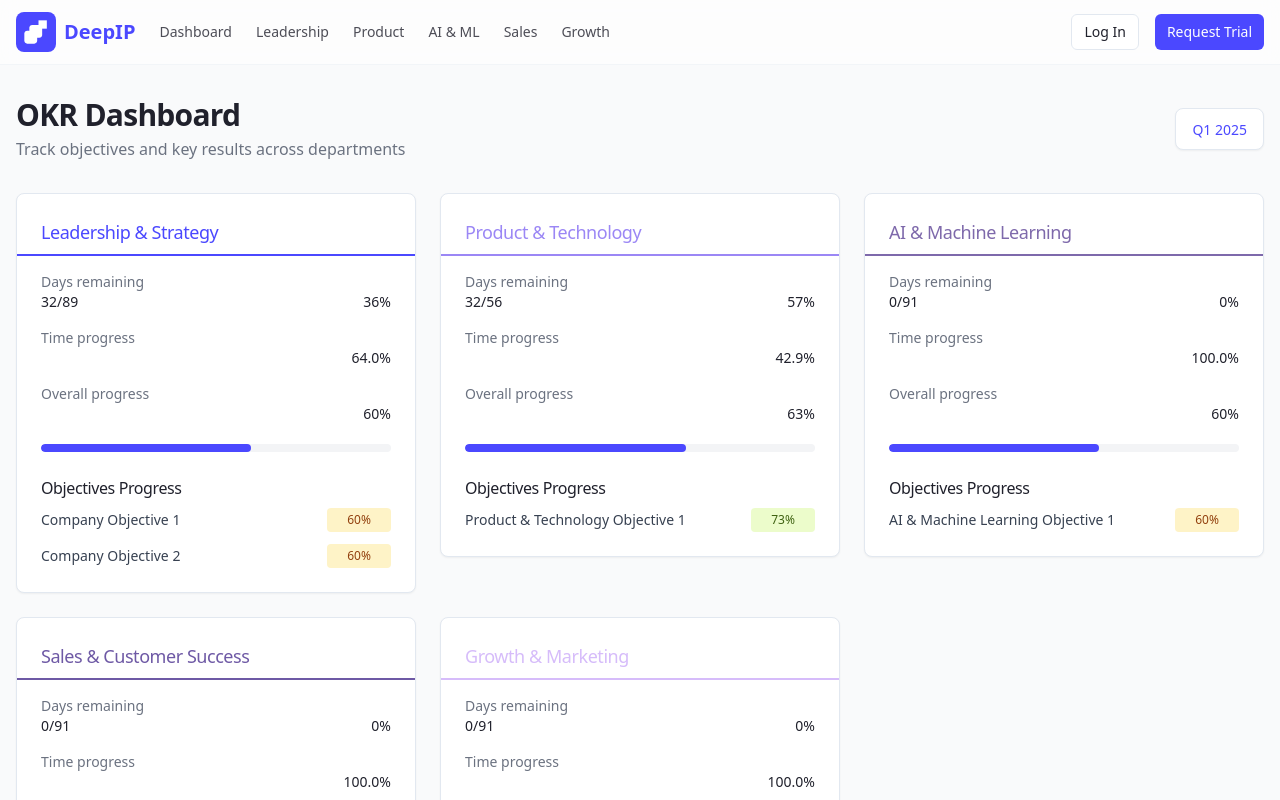
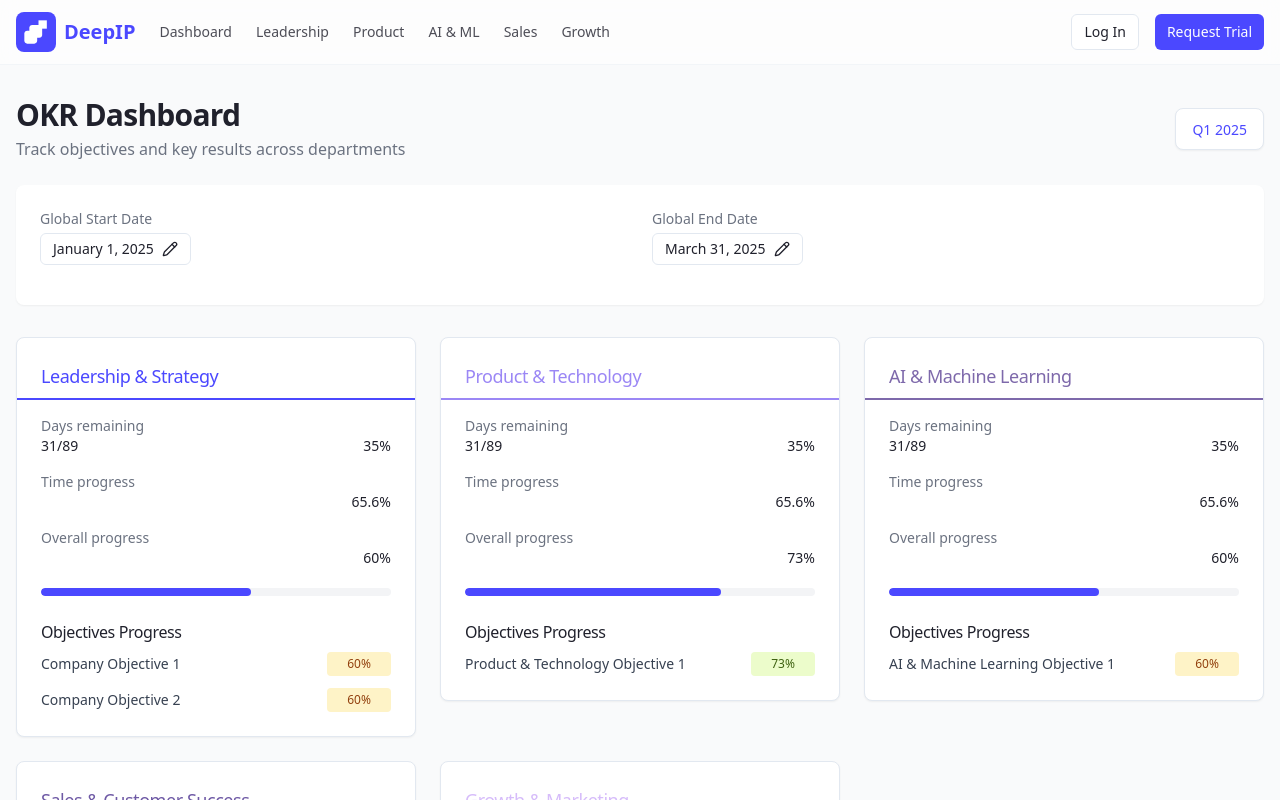
Before and after one commit to Pluurp/deepip-okr-flux, a React (Vite) app: page / in a window 1280 px wide. Shown: the top 800 px of the page. Built offline with nearby package versions, Linux system fonts and the light colour scheme.

Commit message:
Implement dynamic OKR updates
- Implemented automatic date updates and progress calculation.
- Restricted date modifications to the dashboard.
- Added numerical and yes/no metric options.

```diff
--- a/src/context/OKRContext.tsx
+++ b/src/context/OKRContext.tsx
@@ -2,7 +2,7 @@
 import React, { createContext, useContext, useState, useEffect, ReactNode } from 'react';
 import { Objective, DepartmentId } from '@/types';
 import { getObjectivesByDepartment, departmentStats as initialDepartmentStats } from '@/data/okrData';
-import { calculateObjectiveProgress, calculateTimeProgress, calculateDaysRemaining } from '@/utils/okrUtils';
+import { calculateObjectiveProgress, calculateTimeProgress, calculateDaysRemaining, calculateTotalDays } from '@/utils/okrUtils';
 
 type OKRContextType = {
   objectives: Record<DepartmentId, Objective[]>;
@@ -10,6 +10,10 @@ type OKRContextType = {
   updateObjectives: (departmentId: DepartmentId, updatedObjectives: Objective[]) => void;
   getObjectivesForDepartment: (departmentId: DepartmentId) => Objective[];
   recalculateDepartmentStats: (departmentId: DepartmentId) => void;
+  globalStartDate: string;
+  globalEndDate: string;
+  updateGlobalDates: (startDate: string, endDate: string) => void;
+  refreshStats: () => void;
 };
 
 const OKRContext = createContext<OKRContextType | undefined>(undefined);
@@ -25,6 +29,27 @@ export const OKRProvider = ({ children }: { children: ReactNode }) => {
   });
 
   const [departmentStats, setDepartmentStats] = useState(initialDepartmentStats);
+
+  // Set up global dates (for all departments)
+  const [globalStartDate, setGlobalStartDate] = useState<string>(() => {
+    // Default to current date if no objectives exist
+    const allObjectives = Object.values(objectives).flat();
+    return allObjectives.length > 0
+      ? allObjectives[0].startDate
+      : new Date().toISOString();
+  });
+
+  const [globalEndDate, setGlobalEndDate] = useState<string>(() => {
+    // Default to 3 months from now if no objectives exist
+    const allObjectives = Object.values(objectives).flat();
+    if (allObjectives.length > 0) {
+      return allObjectives[0].endDate;
+    } else {
+      const endDate = new Date();
+      endDate.setMonth(endDate.getMonth() + 3);
+      return endDate.toISOString();
+    }
+  });
 
   // Load from localStorage on mount
   useEffect(() => {
@@ -45,6 +70,16 @@ export const OKRProvider = ({ children }: { children: ReactNode }) => {
         console.error('Failed to parse saved department stats', e);
       }
     }
+
+    const savedGlobalStartDate = localStorage.getItem('okr_global_start_date');
+    if (savedGlobalStartDate) {
+      setGlobalStartDate(savedGlobalStartDate);
+    }
+
+    const savedGlobalEndDate = localStorage.getItem('okr_global_end_date');
+    if (savedGlobalEndDate) {
+      setGlobalEndDate(savedGlobalEndDate);
+    }
   }, []);
 
   // Save to localStorage whenever objectives change
@@ -56,6 +91,26 @@ export const OKRProvider = ({ children }: { children: ReactNode }) => {
   useEffect(() => {
     localStorage.setItem('okr_department_stats', JSON.stringify(departmentStats));
   }, [departmentStats]);
+
+  // Save global dates to localStorage
+  useEffect(() => {
+    localStorage.setItem('okr_global_start_date', globalStartDate);
+    localStorage.setItem('okr_global_end_date', globalEndDate);
+  }, [globalStartDate, globalEndDate]);
+
+  // Automatically refresh stats once per day
+  useEffect(() => {
+    // Recalculate all department stats on initial load
+    const departmentIds: DepartmentId[] = ['leadership', 'product', 'ai', 'sales', 'growth'];
+    departmentIds.forEach(id => recalculateDepartmentStats(id));
+
+    // Set up daily refresh
+    const refreshInterval = setInterval(() => {
+      refreshStats();
+    }, 1000 * 60 * 60 * 24); // Once every 24 hours
+
+    return () => clearInterval(refreshInterval);
+  }, []);
 
   const updateObjectives = (departmentId: DepartmentId, updatedObjectives: Objective[]) => {
     setObjectives(prev => ({
@@ -71,6 +126,33 @@ export const OKRProvider = ({ children }: { children: ReactNode }) => {
     return objectives[departmentId] || [];
   };
 
+  const updateGlobalDates = (startDate: string, endDate: string) => {
+    setGlobalStartDate(startDate);
+    setGlobalEndDate(endDate);
+
+    // Update all objectives with new dates
+    const updatedObjectives: Record<DepartmentId, Objective[]> = {};
+
+    Object.entries(objectives).forEach(([deptId, deptObjectives]) => {
+      const departmentId = deptId as DepartmentId;
+      updatedObjectives[departmentId] = deptObjectives.map(obj => ({
+        ...obj,
+        startDate,
+        endDate
+      }));
+    });
+
+    setObjectives(updatedObjectives);
+
+    // Recalculate stats for all departments
+    refreshStats();
+  };
+
+  const refreshStats = () => {
+    const departmentIds: DepartmentId[] = ['leadership', 'product', 'ai', 'sales', 'growth'];
+    departmentIds.forEach(id => recalculateDepartmentStats(id));
+  };
+
   const recalculateDepartmentStats = (departmentId: DepartmentId) => {
     const departmentObjectives = objectives[departmentId] || [];
 
@@ -82,10 +164,9 @@ export const OKRProvider = ({ children }: { children: ReactNode }) => {
       departmentObjectives.reduce((sum, obj) => sum + obj.progress, 0) / departmentObjectives.length
     );
 
-    // Get dates from the first objective (or use defaults)
-    const firstObjective = departmentObjectives[0];
-    const startDate = firstObjective?.startDate || new Date().toISOString();
-    const endDate = firstObjective?.endDate || new Date().toISOString();
+    // Use the global dates for all time-based calculations
+    const startDate = globalStartDate;
+    const endDate = globalEndDate;
 
     // Calculate time progress
     const timeProgress = calculateTimeProgress(startDate, endDate);
@@ -93,10 +174,8 @@ export const OKRProvider = ({ children }: { children: ReactNode }) => {
     // Calculate days remaining
     const daysRemaining = calculateDaysRemaining(endDate);
 
-    // Calculate total days (approximate)
-    const start = new Date(startDate);
-    const end = new Date(endDate);
-    const totalDays = Math.round((end.getTime() - start.getTime()) / (1000 * 60 * 60 * 24));
+    // Calculate total days
+    const totalDays = calculateTotalDays(startDate, endDate);
 
     setDepartmentStats(prev => ({
       ...prev,
@@ -116,7 +195,11 @@ export const OKRProvider = ({ children }: { children: ReactNode }) => {
         departmentStats,
         updateObjectives,
         getObjectivesForDepartment,
-        recalculateDepartmentStats
+        recalculateDepartmentStats,
+        globalStartDate,
+        globalEndDate,
+        updateGlobalDates,
+        refreshStats
       }}
     >
       {children}
--- a/src/pages/Department.tsx
+++ b/src/pages/Department.tsx
@@ -23,7 +23,9 @@ const Department = () => {
   const {
     getObjectivesForDepartment,
     updateObjectives,
-    departmentStats
+    departmentStats,
+    globalStartDate,
+    globalEndDate
   } = useOKR();
 
   const [objectives, setObjectives] = useState<Objective[]>([]);
@@ -69,7 +71,13 @@ const Department = () => {
     const departmentUser = users.find(user => user.departmentId === id as DepartmentId);
     const defaultOwnerId = departmentUser ? departmentUser.id : users[0].id;
 
+    // Create new objective with global dates
     const newObjective = createNewObjective(id as DepartmentId, defaultOwnerId);
+
+    // Override with global dates
+    newObjective.startDate = globalStartDate;
+    newObjective.endDate = globalEndDate;
+
     const updatedObjectives = [...objectives, newObjective];
 
     setObjectives(updatedObjectives);
@@ -87,13 +95,8 @@ const Department = () => {
     }
   };
 
-  const startDate = objectives[0]?.startDate
-    ? formatDate(objectives[0].startDate)
-    : "January 1, 2025";
-
-  const endDate = objectives[0]?.endDate
-    ? formatDate(objectives[0].endDate)
-    : "March 31, 2025";
+  const startDate = formatDate(globalStartDate);
+  const endDate = formatDate(globalEndDate);
 
   return (
     <DashboardLayout>
--- a/src/pages/Index.tsx
+++ b/src/pages/Index.tsx
@@ -1,15 +1,74 @@
 
-import { useEffect } from "react";
+import { useEffect, useState } from "react";
 import DashboardLayout from "@/layouts/DashboardLayout";
 import { departments } from "@/data/departments";
 import { departmentStats, getObjectivesByDepartment, objectives } from "@/data/okrData";
 import DepartmentCard from "@/components/DepartmentCard";
 import { Card, CardContent } from "@/components/ui/card";
+import { Button } from "@/components/ui/button";
+import { Calendar, Pencil } from "lucide-react";
+import { format } from "date-fns";
+import { Popover, PopoverContent, PopoverTrigger } from "@/components/ui/popover";
+import { Calendar as CalendarComponent } from "@/components/ui/calendar";
+import { useOKR } from "@/context/OKRContext";
+import { toast } from "sonner";
 
 const Index = () => {
+  const { globalStartDate, globalEndDate, updateGlobalDates, departmentStats: contextStats } = useOKR();
+  const [dateType, setDateType] = useState<"start" | "end">("start");
+
   useEffect(() => {
     document.title = "OKR Dashboard | DeepIP";
   }, []);
+
+  const handleDateSelect = (date: Date | undefined) => {
+    if (!date) return;
+
+    if (dateType === "start") {
+      const endDate = new Date(globalEndDate);
+
+      // Ensure start date isn't after end date
+      if (date > endDate) {
+        toast.error("Start date cannot be after end date");
+        return;
+      }
+
+      updateGlobalDates(date.toISOString(), globalEndDate);
+      toast.success("Start date updated for all departments");
+    } else {
+      const startDate = new Date(globalStartDate);
+
+      // Ensure end date isn't before start date
+      if (date < startDate) {
+        toast.error("End date cannot be before start date");
+        return;
+      }
+
+      updateGlobalDates(globalStartDate, date.toISOString());
+      toast.success("End date updated for all departments");
+    }
+  };
+
+  const formatDate = (dateString: string) => {
+    try {
+      return format(new Date(dateString), "MMMM d, yyyy");
+    } catch (e) {
+      return "Invalid date";
+    }
+  };
+
+  // Calculate overall company progress
+  const allObjectives = Object.values(objectives).flat();
+  const overallProgress = allObjectives.length > 0
+    ? Math.round(allObjectives.reduce((sum, obj) => sum + obj.progress, 0) / allObjectives.length)
+    : 0;
+
+  // Calculate average time progress across departments
+  const avgTimeProgress = Object.values(contextStats).reduce((sum, stat) => sum + stat.timeProgress, 0) /
+    Object.values(contextStats).length;
+
+  // Use the first department's days remaining (they should all be the same with global dates)
+  const firstDeptStats = Object.values(contextStats)[0] || { daysRemaining: 0, totalDays: 0 };
 
   return (
     <DashboardLayout>
@@ -25,6 +84,65 @@ const Index = () => {
           </Card>
         </div>
 
+        <Card className="mb-6 overflow-hidden border-0 shadow-sm">
+          <CardContent className="p-6">
+            <div className="grid grid-cols-2 gap-6 mb-4">
+              <div className="space-y-1">
+                <p className="text-sm text-gray-500">Global Start Date</p>
+                <div className="flex items-center gap-2">
+                  <Popover>
+                    <PopoverTrigger asChild>
+                      <Button
+                        variant="outline"
+                        size="sm"
+                        className="h-8 flex items-center gap-2"
+                        onClick={() => setDateType("start")}
+                      >
+                        {formatDate(globalStartDate)}
+                        <Pencil className="h-3.5 w-3.5" />
+                      </Button>
+                    </PopoverTrigger>
+                    <PopoverContent className="w-auto p-0" align="start">
+                      <CalendarComponent
+                        mode="single"
+                        selected={new Date(globalStartDate)}
+                        onSelect={handleDateSelect}
+                        initialFocus
+                      />
+                    </PopoverContent>
+                  </Popover>
+                </div>
+              </div>
+              <div className="space-y-1">
+                <p className="text-sm text-gray-500">Global End Date</p>
+                <div className="flex items-center gap-2">
+                  <Popover>
+                    <PopoverTrigger asChild>
+                      <Button
+                        variant="outline"
+                        size="sm"
+                        className="h-8 flex items-center gap-2"
+                        onClick={() => setDateType("end")}
+                      >
+                        {formatDate(globalEndDate)}
+                        <Pencil className="h-3.5 w-3.5" />
+                      </Button>
+                    </PopoverTrigger>
+                    <PopoverContent className="w-auto p-0" align="start">
+                      <CalendarComponent
+                        mode="single"
+                        selected={new Date(globalEndDate)}
+                        onSelect={handleDateSelect}
+                        initialFocus
+                      />
+                    </PopoverContent>
+                  </Popover>
+                </div>
+              </div>
+            </div>
+          </CardContent>
+        </Card>
+
         <div className="grid grid-cols-1 md:grid-cols-2 lg:grid-cols-3 gap-6 mt-8">
           {departments.map((department) => {
             const deptObjectives = getObjectivesByDepartment(department.id);
@@ -37,7 +155,7 @@ const Index = () => {
               <DepartmentCard
                 key={department.id}
                 department={department}
-                stats={departmentStats[department.id]}
+                stats={contextStats[department.id]}
                 objectives={objectivesSummary}
               />
             );
@@ -55,15 +173,15 @@ const Index = () => {
               <div className="flex gap-6 mt-4 lg:mt-0">
                 <div className="text-center">
                   <p className="text-sm text-gray-500">Days Remaining</p>
-                  <p className="text-xl font-medium">32/89</p>
+                  <p className="text-xl font-medium">{firstDeptStats.daysRemaining}/{firstDeptStats.totalDays}</p>
                 </div>
                 <div className="text-center">
                   <p className="text-sm text-gray-500">Time Progress</p>
-                  <p className="text-xl font-medium">64.0%</p>
+                  <p className="text-xl font-medium">{avgTimeProgress.toFixed(1)}%</p>
                 </div>
                 <div className="text-center">
                   <p className="text-sm text-gray-500">Progress</p>
-                  <p className="text-xl font-medium">60%</p>
+                  <p className="text-xl font-medium">{overallProgress}%</p>
                 </div>
               </div>
             </div>
@@ -82,14 +200,14 @@ const Index = () => {
                           <div
                             className="h-full rounded-full transition-all duration-1000 ease-out"
                             style={{
-                              width: `${departmentStats[dept.id].overallProgress}%`,
+                              width: `${contextStats[dept.id].overallProgress}%`,
                               backgroundColor: dept.color
                             }}
                           />
                         </div>
                       </div>
                       <div className="ml-4 w-12 text-right font-medium">
-                        {departmentStats[dept.id].overallProgress}%
+                        {contextStats[dept.id].overallProgress}%
                       </div>
                     </div>
                   ))}
--- a/src/utils/okrUtils.ts
+++ b/src/utils/okrUtils.ts
@@ -39,6 +39,7 @@ export const getStatusFromProgress = (progress: number): Status => {
 
 /**
  * Calculate time progress based on start and end dates
+ * This automatically uses today's date for calculations
  */
 export const calculateTimeProgress = (startDate: string, endDate: string): number => {
   const start = new Date(startDate).getTime();
@@ -59,6 +60,7 @@ export const calculateTimeProgress = (startDate: string, endDate: string): numbe
 
 /**
  * Calculate days remaining until end date
+ * This automatically uses today's date for calculations
  */
 export const calculateDaysRemaining = (endDate: string): number => {
   const end = new Date(endDate).getTime();
@@ -68,6 +70,50 @@ export const calculateDaysRemaining = (endDate: string): number => {
 
   // Return 0 if the end date has passed
   return Math.max(daysRemaining, 0);
+};
+
+/**
+ * Calculate total days between start and end date
+ */
+export const calculateTotalDays = (startDate: string, endDate: string): number => {
+  const start = new Date(startDate).getTime();
+  const end = new Date(endDate).getTime();
+
+  return Math.ceil((end - start) / (1000 * 60 * 60 * 24));
+};
+
+/**
+ * Format display value based on metric type
+ */
+export const formatMetricValue = (value: number, metric: string): string => {
+  switch (metric) {
+    case "Percentage":
+      return `${value}%`;
+    case "Numerical":
+      return `${value}`;
+    case "Yes/No":
+      return value >= 100 ? "Yes" : "No";
+    default:
+      return `${value}`;
+  }
+};
+
+/**
+ * Get metric display for a key result based on its progress
+ */
+export const getMetricDisplay = (keyResult: KeyResult): string => {
+  const { metric, progress, currentValue } = keyResult;
+
+  switch (metric) {
+    case "Percentage":
+      return `${progress}%`;
+    case "Numerical":
+      return `${currentValue}`;
+    case "Yes/No":
+      return progress >= 100 ? "Yes" : "No";
+    default:
+      return `${progress}%`;
+  }
 };
 
 /**
```
